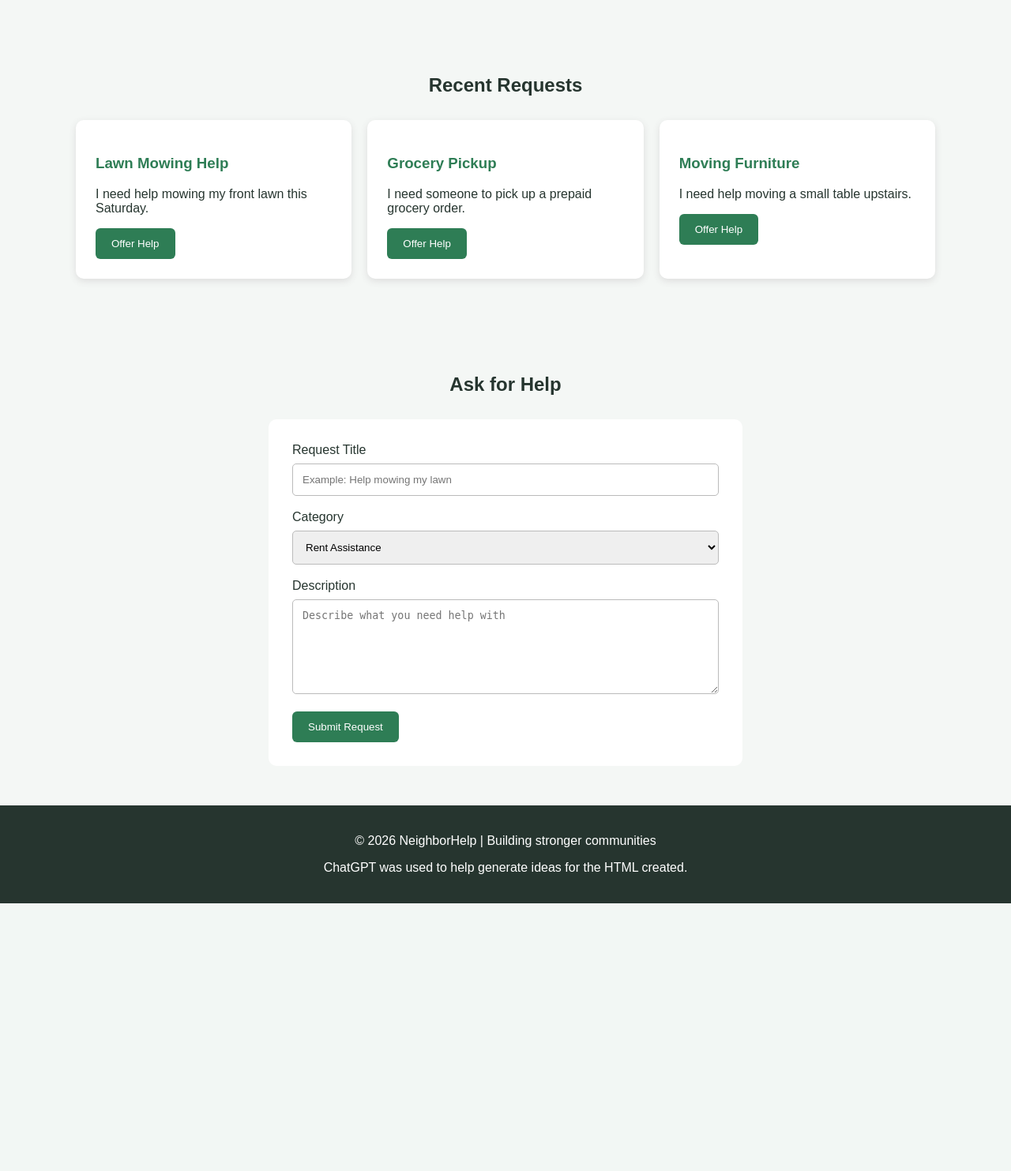
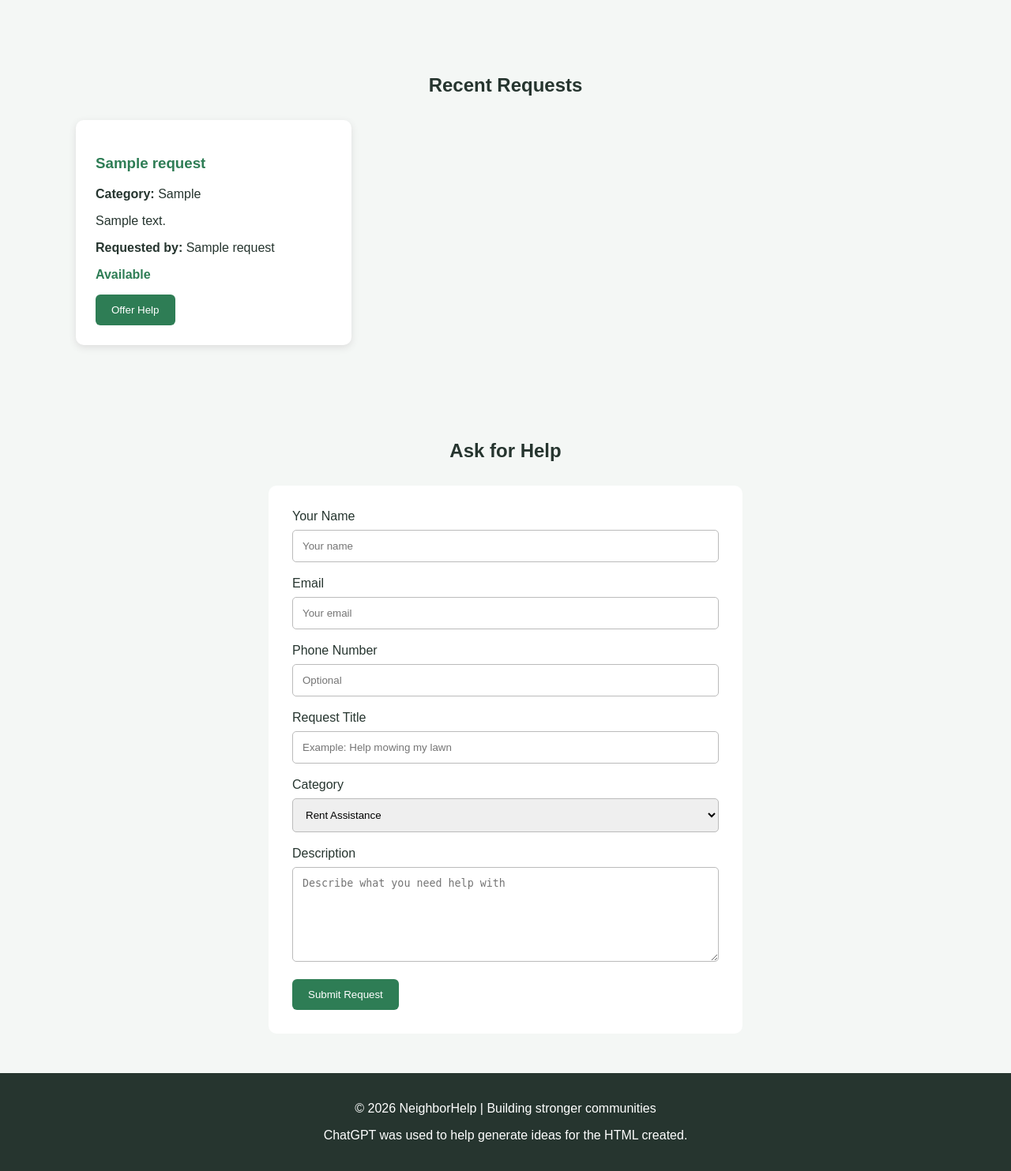
Before and after one commit to AhnafBhuiyan20/ahnafbhuiyan20_1.github.io, a Flask app: page / in a window 1280 px wide. Shown: the part 712-2195 px from the top of the page at 79% size. Before the commit the page ends 1856 px from the top, so only its background shows below. Run offline with Flask 3, Linux system fonts and the light colour scheme; tables that the repository leaves empty hold one stand-in row (values such as "Sample post").

Commit message:
Update index.html

```diff
--- a/templates/index.html
+++ b/templates/index.html
@@ -1,153 +1,40 @@
 <!DOCTYPE html>
 <html lang="en">
+
 <head>
     <meta charset="UTF-8">
-    <meta name="viewport" content="width=device-width, initial-scale=1.0">
+
+    <meta name="viewport"
+          content="width=device-width, initial-scale=1.0">
+
     <title>NeighborHelp</title>
 
-    <style>
-        * {
-            box-sizing: border-box;
-        }
-
-        body {
-            margin: 0;
-            font-family: Arial, sans-serif;
-            background: #f4f7f5;
-            color: #26352f;
-        }
-
-        header {
-            background: white;
-            padding: 18px 8%;
-            display: flex;
-            justify-content: space-between;
-            align-items: center;
-            border-bottom: 1px solid #ddd;
-        }
-
-        header h2 {
-            margin: 0;
-            color: #2e7d55;
-        }
-
-        nav a {
-            margin-left: 20px;
-            color: #26352f;
-            text-decoration: none;
-        }
-
-        .hero {
-            padding: 80px 10%;
-            text-align: center;
-            background: #dff1e6;
-        }
-
-        .hero h1 {
-            font-size: 42px;
-            margin-bottom: 10px;
-        }
-
-        .hero p {
-            font-size: 18px;
-        }
-
-        button {
-            padding: 12px 20px;
-            background: #2e7d55;
-            color: white;
-            border: none;
-            border-radius: 6px;
-            cursor: pointer;
-        }
-
-        section {
-            width: 85%;
-            margin: auto;
-            padding: 50px 0;
-        }
-
-        section h2 {
-            text-align: center;
-            margin-bottom: 30px;
-        }
-
-        .cards {
-            display: grid;
-            grid-template-columns: repeat(3, 1fr);
-            gap: 20px;
-        }
-
-        .card {
-            background: white;
-            padding: 25px;
-            border-radius: 10px;
-            box-shadow: 0 3px 10px #ddd;
-        }
-
-        .card h3 {
-            color: #2e7d55;
-        }
-
-        form {
-            max-width: 600px;
-            margin: auto;
-            background: white;
-            padding: 30px;
-            border-radius: 10px;
-        }
-
-        input,
-        select,
-        textarea {
-            width: 100%;
-            padding: 12px;
-            margin: 8px 0 18px;
-            border: 1px solid #bbb;
-            border-radius: 5px;
-        }
-
-        textarea {
-            height: 120px;
-            resize: vertical;
-        }
-
-        footer {
-            background: #26352f;
-            color: white;
-            text-align: center;
-            padding: 20px;
-        }
-
-        @media (max-width: 750px) {
-            .cards {
-                grid-template-columns: 1fr;
-            }
-
-            nav {
-                display: none;
-            }
-
-            .hero h1 {
-                font-size: 32px;
-            }
-        }
-    </style>
+    <link rel="stylesheet"
+          href="{{ url_for('static', filename='styles.css') }}">
 </head>
 
 <body>
 
+
 <header>
+
     <h2>NeighborHelp</h2>
 
     <nav>
+
         <a href="#services">Services</a>
+
         <a href="#requests">Requests</a>
+
         <a href="#help">Ask for Help</a>
+
     </nav>
+
 </header>
 
+
 <div class="hero">
+
     <h1>Neighbors Helping Neighbors</h1>
 
     <p>
@@ -158,80 +45,266 @@
     <a href="#help">
         <button>Request Help</button>
     </a>
+
 </div>
 
+
 <section id="services">
+
     <h2>Available Services</h2>
 
     <div class="cards">
+
+
         <div class="card">
+
             <h3>🏠 Rent Assistance</h3>
-                <p>Find information and support for housing expenses.</p>
+
+            <p>
+                Find information and support for housing expenses.
+            </p>
+
         </div>
 
+
         <div class="card">
+
             <h3>🌱 Lawn Care</h3>
-                <p>Ask a neighbor for help mowing or cleaning your yard.</p>
+
+            <p>
+                Ask a neighbor for help mowing or cleaning your yard.
+            </p>
+
         </div>
 
+
         <div class="card">
+
             <h3>🛒 Errands</h3>
-                <p>Get help with groceries, prescriptions, or deliveries.</p>
+
+            <p>
+                Get help with groceries, prescriptions, or deliveries.
+            </p>
+
         </div>
+
+
     </div>
+
 </section>
 
+
 <section id="requests">
+
     <h2>Recent Requests</h2>
 
     <div class="cards">
+
+
+        {% for task in tasks %}
+
+
         <div class="card">
-                <h3>Lawn Mowing Help</h3>
-                <p>I need help mowing my front lawn this Saturday.</p>
-                <button>Offer Help</button>
+
+            <h3>
+                {{ task["title"] }}
+            </h3>
+
+
+            <p>
+                <strong>Category:</strong>
+                {{ task["category"] }}
+            </p>
+
+
+            <p>
+                {{ task["description"] }}
+            </p>
+
+
+            <p>
+                <strong>Requested by:</strong>
+                {{ task["requester_name"] }}
+            </p>
+
+
+            {% if task["status"] == "Open" %}
+
+
+            <p class="available">
+                Available
+            </p>
+
+
+            <a href="/offer/{{ task['id'] }}">
+
+                <button>
+                    Offer Help
+                </button>
+
+            </a>
+
+
+            {% else %}
+
+
+            <p class="claimed">
+                ✓ Someone is helping
+            </p>
+
+
+            {% endif %}
+
+
         </div>
 
+
+        {% else %}
+
+
         <div class="card">
-                <h3>Grocery Pickup</h3>
-                <p>I need someone to pick up a prepaid grocery order.</p>
-                <button>Offer Help</button>
+
+            <h3>No Requests Yet</h3>
+
+            <p>
+                Nobody has requested help yet.
+            </p>
+
         </div>
 
-            <div class="card">
-                <h3>Moving Furniture</h3>
-                <p>I need help moving a small table upstairs.</p>
-                <button>Offer Help</button>
+
+        {% endfor %}
+
+
     </div>
-        </div>
+
 </section>
 
+
 <section id="help">
+
     <h2>Ask for Help</h2>
 
-        <form>
-            <label>Request Title</label>
-            <input type="text" placeholder="Example: Help mowing my lawn">
 
-            <label>Category</label>
-            <select>
-                <option>Rent Assistance</option>
-                <option>Lawn Care</option>
-                <option>Errands</option>
-                <option>Transportation</option>
-                <option>Other</option>
+    <form action="/submit" method="POST">
+
+
+        <label>
+            Your Name
+        </label>
+
+        <input
+            type="text"
+            name="name"
+            placeholder="Your name"
+            required
+        >
+
+
+        <label>
+            Email
+        </label>
+
+        <input
+            type="email"
+            name="email"
+            placeholder="Your email"
+            required
+        >
+
+
+        <label>
+            Phone Number
+        </label>
+
+        <input
+            type="tel"
+            name="phone"
+            placeholder="Optional"
+        >
+
+
+        <label>
+            Request Title
+        </label>
+
+        <input
+            type="text"
+            name="title"
+            placeholder="Example: Help mowing my lawn"
+            required
+        >
+
+
+        <label>
+            Category
+        </label>
+
+
+        <select name="category">
+
+            <option>
+                Rent Assistance
+            </option>
+
+            <option>
+                Lawn Care
+            </option>
+
+            <option>
+                Errands
+            </option>
+
+            <option>
+                Transportation
+            </option>
+
+            <option>
+                Moving Help
+            </option>
+
+            <option>
+                Other
+            </option>
+
         </select>
 
-            <label>Description</label>
-            <textarea placeholder="Describe what you need help with"></textarea>
 
-            <button type="submit">Submit Request</button>
+        <label>
+            Description
+        </label>
+
+
+        <textarea
+            name="description"
+            placeholder="Describe what you need help with"
+            required
+        ></textarea>
+
+
+        <button type="submit">
+            Submit Request
+        </button>
+
+
     </form>
+
 </section>
 
+
 <footer>
-    <p>© 2026 NeighborHelp | Building stronger communities</p>
-    <p>ChatGPT was used to help generate ideas for the HTML created.</p>
+
+    <p>
+        © 2026 NeighborHelp | Building stronger communities
+    </p>
+
+    <p>
+        ChatGPT was used to help generate ideas for the HTML created.
+    </p>
+
 </footer>
 
+
 </body>
+
 </html>
```
Lines whose indentation alone changed are shown as unchanged.
